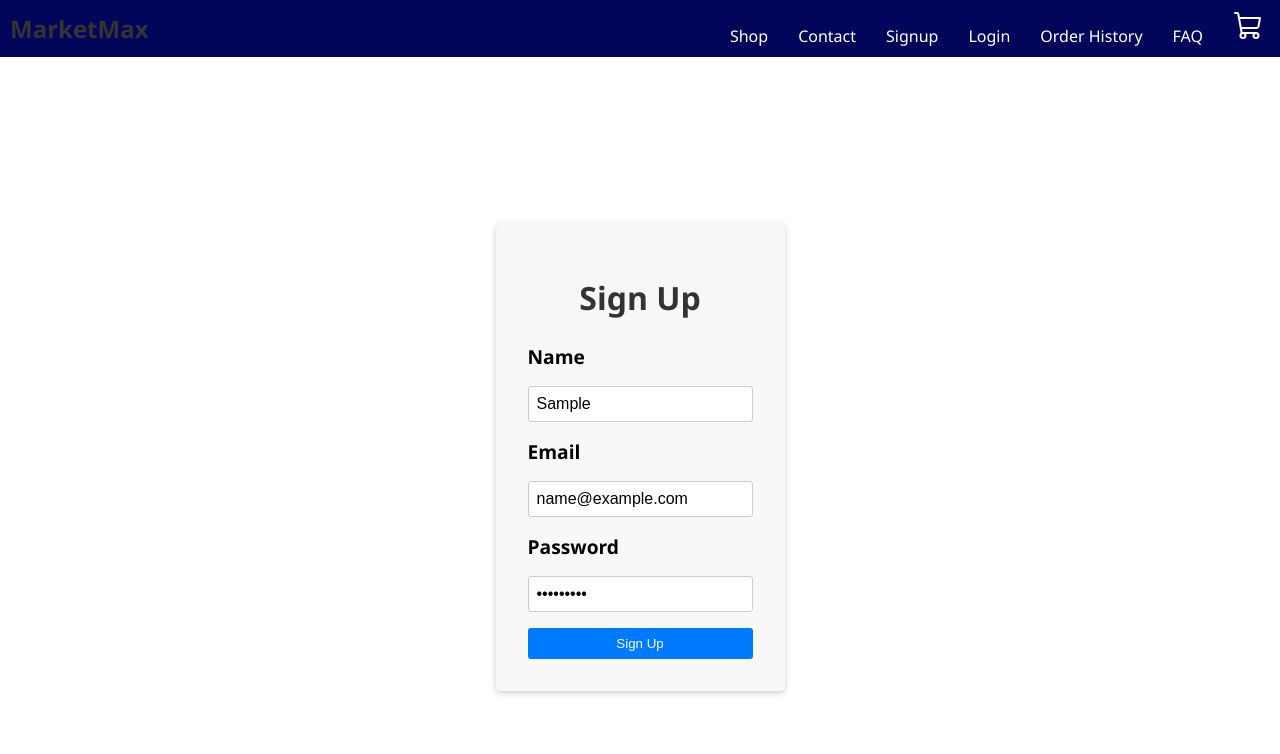
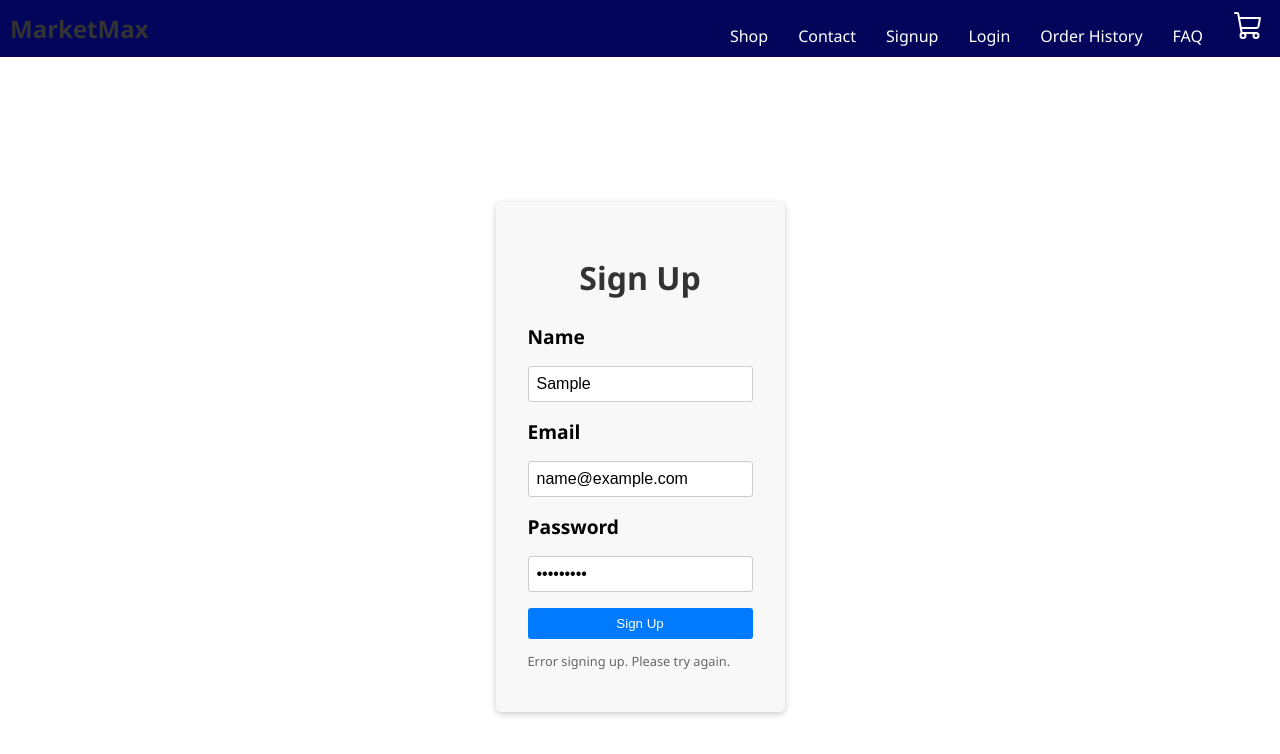
Before and after one commit to Shivani767/Ecommerce-App, a React (Create React App) app: page /signup in a window 1280 px wide. Both pictures are taken after typing "Sample", "name@example.com", "Sample123" into the empty fields and a click on the button "Sign Up". Shown: the top 754 px of the page. Built offline with nearby package versions, Linux system fonts and the light colour scheme; no server answers.

Commit message:
Update Signup.jsx

```diff
--- a/src/pages/signup/Signup.jsx
+++ b/src/pages/signup/Signup.jsx
@@ -47,13 +47,27 @@ const Button = styled.button`
   cursor: pointer;
 `;
 
+const ErrorMsg = styled.p`
+  color: #red;
+  font-size: 0.8rem;
+`;
+
+const SuccessMsg = styled.p`
+  color: #green;
+  font-size: 0.8rem;
+`;
+
 const Signup = () => {
   const [username, setUsername] = useState('');
   const [email, setEmail] = useState('');
   const [password, setPassword] = useState('');
+  const [error, setError] = useState(null);
+  const [success, setSuccess] = useState(false);
+  const [loading, setLoading] = useState(false);
 
   const handleSubmit = async (e) => {
     e.preventDefault();
+    setLoading(true);
 
     try {
       let res = await fetch('http://localhost:3001/api/signup', {
@@ -67,21 +81,20 @@ const Signup = () => {
           password,
         }),
       });
+
       if (res.status === 201) {
-        showAlertSignup();
+        setSuccess(true);
         setUsername('');
         setPassword('');
         setEmail('');
       } else {
-        console.log('Error');
+        setError('Error signing up. Please try again.');
       }
     } catch (err) {
-      console.log(err);
+      setError('Error signing up. Please try again.');
+    } finally {
+      setLoading(false);
     }
-  };
-
-  const showAlertSignup = () => {
-    alert('Signup successful!');
   };
 
   return (
@@ -96,6 +109,7 @@ const Signup = () => {
             onChange={(e) => setUsername(e.target.value)}
             required
           />
+          {error && error.username && <ErrorMsg>{error.username}</ErrorMsg>}
 
           <Label>Email</Label>
           <Input
@@ -104,6 +118,7 @@ const Signup = () => {
             onChange={(e) => setEmail(e.target.value)}
             required
           />
+          {error && error.email && <ErrorMsg>{error.email}</ErrorMsg>}
 
           <Label>Password</Label>
           <Input
@@ -112,10 +127,17 @@ const Signup = () => {
             onChange={(e) => setPassword(e.target.value)}
             required
           />
+          {error && error.password && <ErrorMsg>{error.password}</ErrorMsg>}
 
-          <Button type="submit">Sign Up</Button>
+          {loading ? (
+            <Button type="submit" disabled>Loading...</Button>
+          ) : (
+            <Button type="submit">Sign Up</Button>
+          )}
         </Form>
 
+        {success && <SuccessMsg>Signup successful!</SuccessMsg>}
+        {error && <ErrorMsg>{error}</ErrorMsg>}
       </FormContainer>
     </Container>
   );
```
